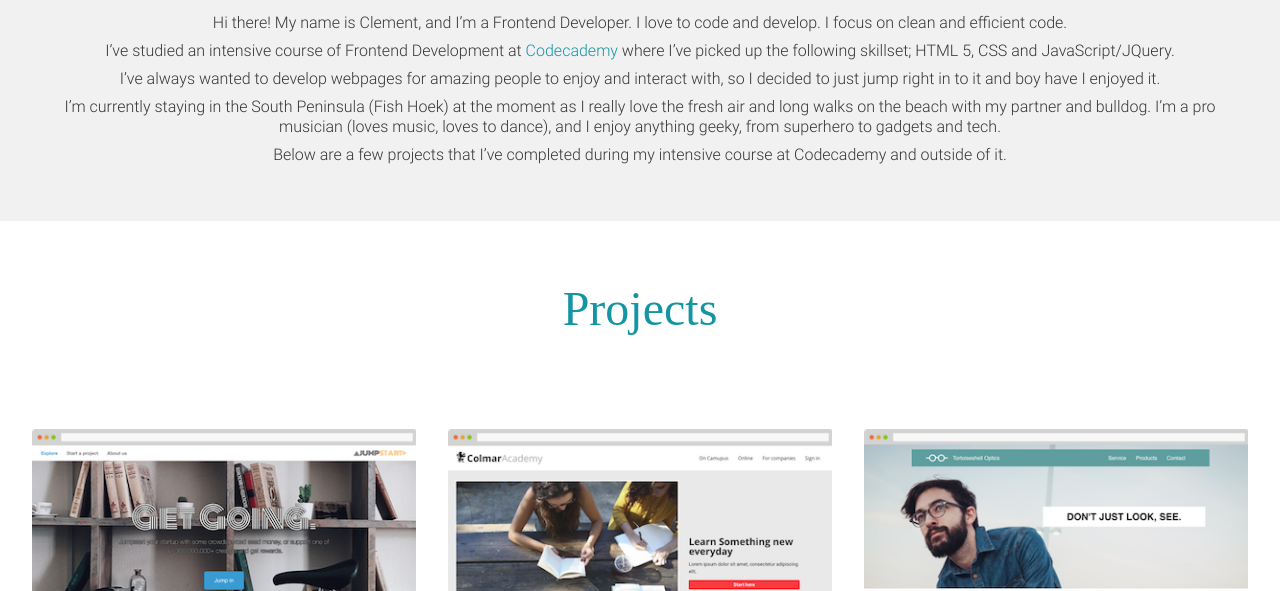
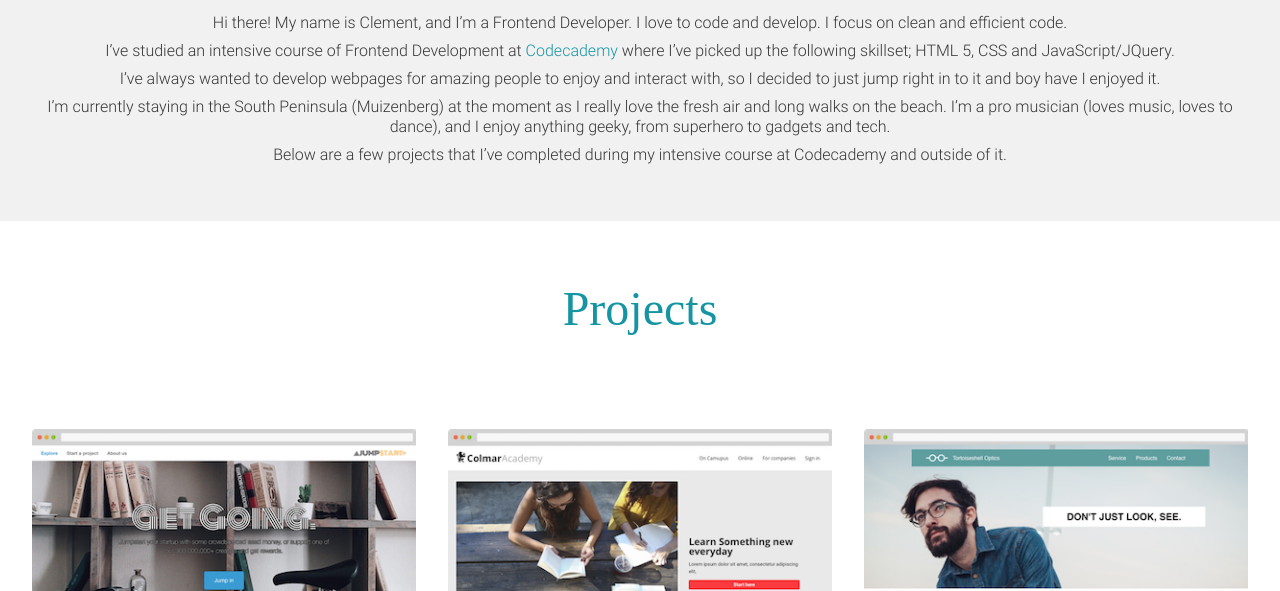
Before and after one commit to clementgeorges/portfolio, a plain HTML site: page index.html in a window 1280 px wide. Shown: the part 1840-2431 px from the top of the page. Drawn offline with Linux system fonts and the light colour scheme; a web font is replaced by a local one.

Commit message:
updated about me info

```diff
--- a/index.html
+++ b/index.html
@@ -110,8 +110,8 @@
                         skillset; HTML 5, CSS and JavaScript/JQuery.</p>
                     <p>I’ve always wanted to develop webpages for amazing people to enjoy and interact with, so I decided to
                         just jump right in to it and boy have I enjoyed it.</p>
-                    <p>I’m currently staying in the South Peninsula (Fish Hoek) at the moment as I really love the fresh air
-                        and long walks on the beach with my partner and bulldog. I’m a pro musician (loves music, loves to
+                    <p>I’m currently staying in the South Peninsula (Muizenberg) at the moment as I really love the fresh air
+                        and long walks on the beach. I’m a pro musician (loves music, loves to
                         dance), and I enjoy anything geeky, from superhero to gadgets and tech.</p>
                     <p>Below are a few projects that I’ve completed during my intensive course at Codecademy and outside of
                         it.</p>
```
